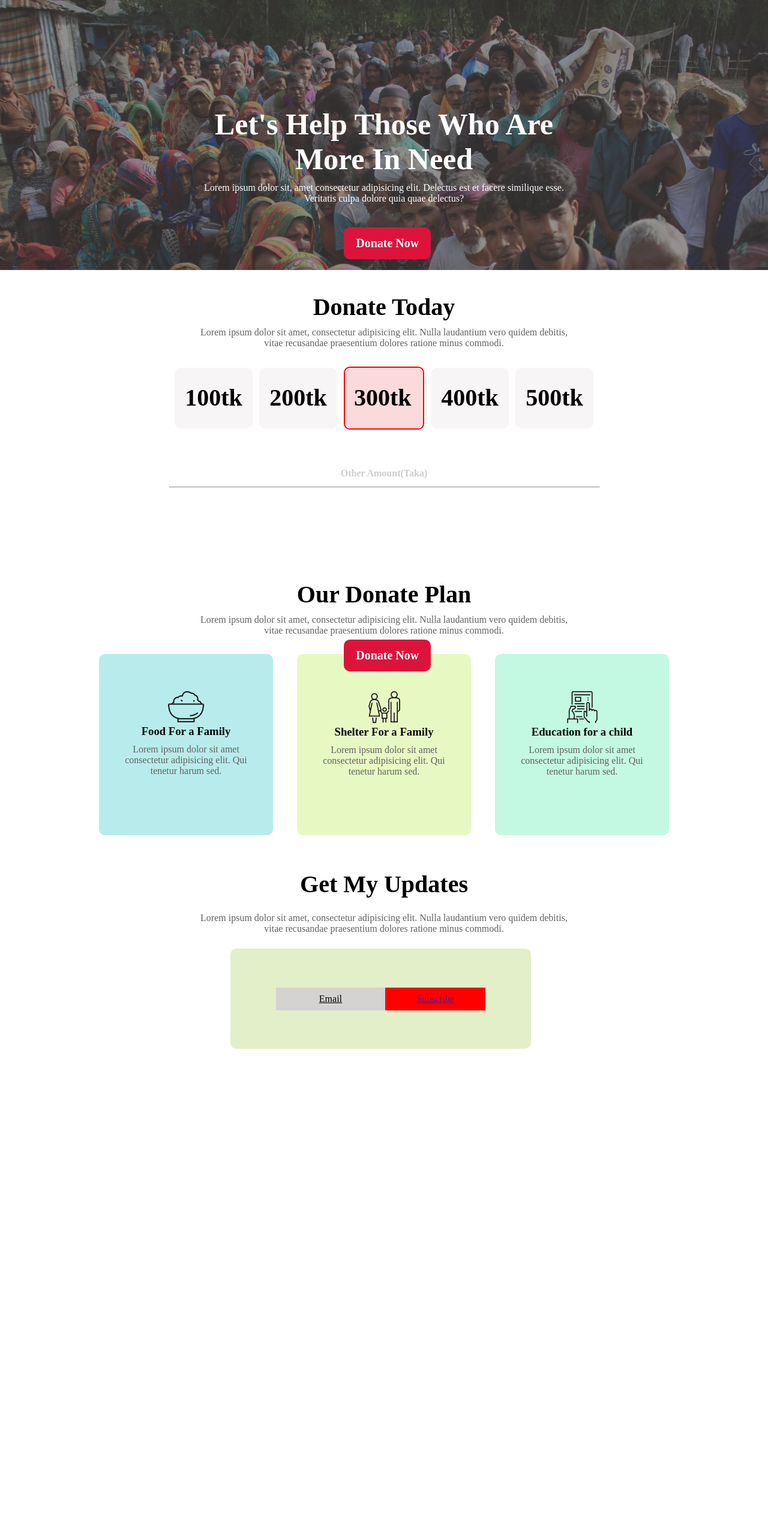
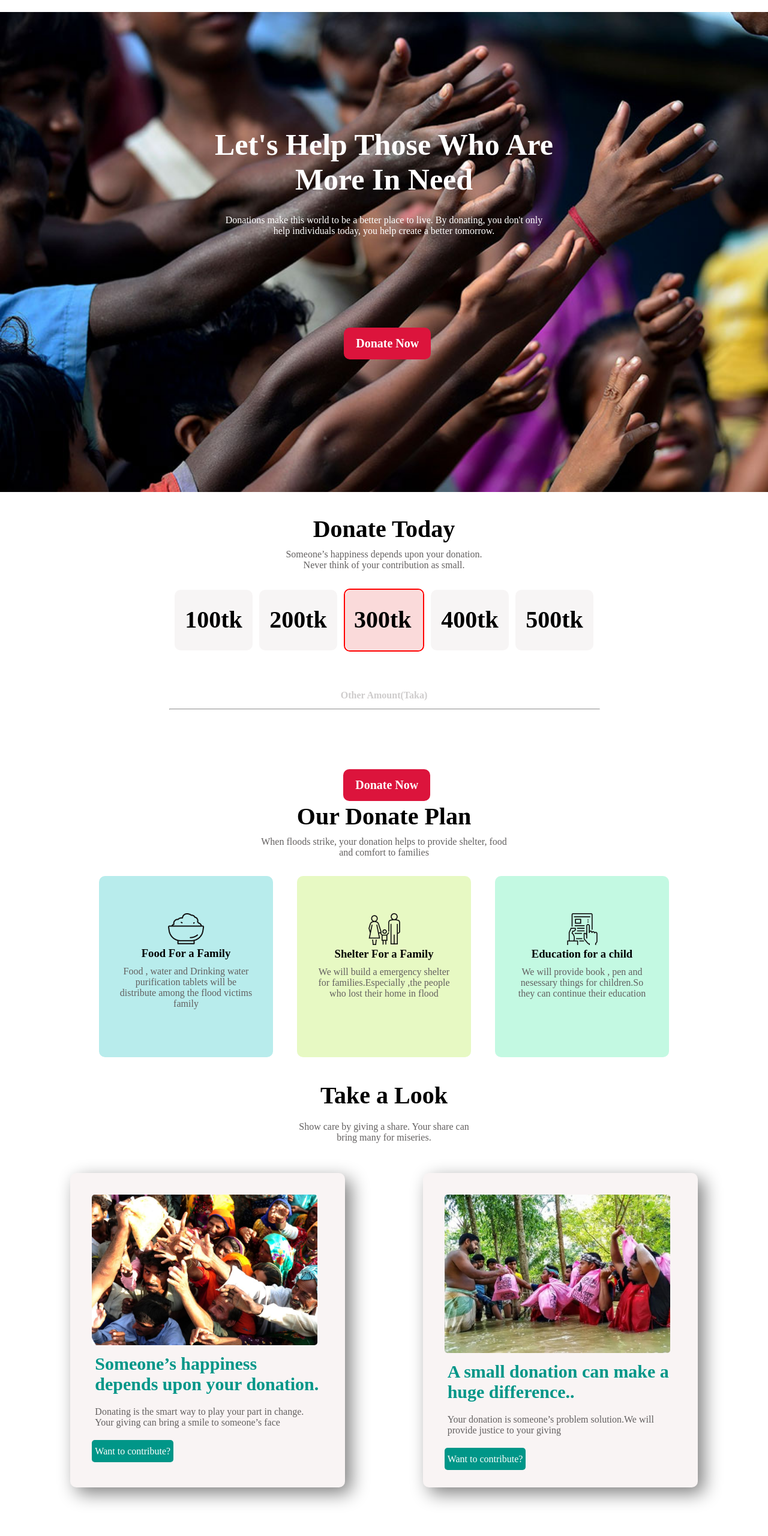
Before and after one commit to JulianaTonu/Donate-Today, a plain HTML site: page index.html in a window 1280 px wide. Shown: the top 2560 px of the page at 60% size. Before the commit the page ends 1876 px from the top, so only its background shows below. Drawn offline with Linux system fonts and the light colour scheme; a web font is replaced by a local one.

Commit message:
features

```diff
--- a/index.html
+++ b/index.html
@@ -8,16 +8,13 @@
     <link rel="stylesheet" href="style.css">
 
     <!-- fonts// -->
-    <link href="https://fonts.googleapis.com/css2?family=Alegreya:ital@1&family=Handlee&family=Kaushan+Script&family=Lato:wght@700&family=Montserrat:wght@300&family=Patrick+Hand&family=Poppins:wght@200;400&family=Rubik+Wet+Paint&display=swap" rel="stylesheet">
-
-
-    <link href="https://fonts.googleapis.com/css2?family=Alegreya:ital@1&family=Handlee&family=Kaushan+Script&family=Lato:wght@700&family=Montserrat:wght@300&family=Oxygen:wght@300&family=Patrick+Hand&family=Poppins:wght@200;400&family=Rubik+Wet+Paint&display=swap" rel="stylesheet">
+    <link href="https://fonts.googleapis.com/css2?family=Alegreya:ital@1&family=Handlee&family=Kaushan+Script&family=Lato:wght@700&family=Lobster&family=Montserrat:wght@300&family=Oxygen:wght@300&family=Patrick+Hand&family=Poppins:wght@200;400&family=Rubik+Wet+Paint&display=swap" rel="stylesheet">
 </head>
 <body>
     <section class="banner">
        <div class="banner-text">
         <h1>Let's Help Those Who Are <br>More In Need</h1>
-        <p>Lorem ipsum dolor sit, amet consectetur adipisicing elit. Delectus est et facere similique esse. <br> Veritatis culpa dolore quia quae delectus?</p>
+        <p>Donations make this world to be a better place to live. By donating, you don't only <br> help individuals today, you help create a better tomorrow.  </p>
 
       <div class="btn">
         <a href="" type="button"  >Donate Now</a>
@@ -28,7 +25,7 @@
     <!-- 2nd section// -->
     <section class="Donate-today">
         <h2>Donate Today</h2>
-        <p>Lorem ipsum dolor sit amet, consectetur adipisicing elit. Nulla laudantium vero quidem debitis, <br> vitae recusandae praesentium dolores ratione minus commodi.</p>
+        <p>Someone’s happiness depends upon your donation.<br>Never think of your contribution as small. </p>
 
     <div class="tk-box">
         <div class="box">
@@ -61,24 +58,24 @@
      -->
      <section class="Donate-plan">
         <h2>Our Donate Plan</h2>
-        <p>Lorem ipsum dolor sit amet, consectetur adipisicing elit. Nulla laudantium vero quidem debitis, <br> vitae recusandae praesentium dolores ratione minus commodi.</p>
+        <p>When floods strike, your donation helps to provide shelter, food<br> and comfort to families <br> </p>
 
 
         <div class="food-plan">
             <div class="plan">
                 <img src="icons/food.png" >
                 <h3>Food For a Family</h3>
-                <p class="para">Lorem ipsum dolor sit amet consectetur adipisicing elit. Qui tenetur harum sed.</p>
+                <p class="para">Food , water  and Drinking water purification tablets will be distribute among the flood victims family</p>
             </div>
             <div class="plan" id="p1">
                 <img src="icons/shelter.png" >
                 <h3>Shelter For a Family</h3>
-                <p class="para">Lorem ipsum dolor sit amet consectetur adipisicing elit. Qui tenetur harum sed.</p>
+                <p class="para">We will build a emergency shelter for families.Especially ,the people who lost their home in flood</p>
             </div>
             <div class="plan" id="p2">
                 <img src="icons/Frame-1.png" >
                 <h3>Education for a child</h3>
-                <p class="para">Lorem ipsum dolor sit amet consectetur adipisicing elit. Qui tenetur harum sed.</p>
+                <p class="para">We will provide book , pen and nesessary things for children.So they can continue their education</p>
             </div>
 
         </div>
@@ -87,10 +84,30 @@
 
      <!-- 4th section// -->
 
+     <h1 class="look">Take a Look</h1>
+     <p>Show care by giving a share.
+        Your share can <br> bring many for miseries.</p>
+     <section class="extra-features">
+
+        <div class="extra">
+            <img src="images/donation0.jpg" >
+            <h2>Someone’s happiness depends upon your donation.</h2>
+            <p>Donating is the smart way to play your part in change. Your giving can bring a smile to someone’s face</p>
+            <a href="" type="button" class="btn3">Want to contribute?</a>
+        </div>
+        <div class="extra">
+            <img src="images/donation11.jpg" >
+            <h2>A small donation can make a huge difference..</h2>
+            <p>Your donation is someone’s problem solution.We will provide justice to your giving</p>
+            <a href=" " type="button" class="btn3">Want to contribute?</a>
+        </div>
+     </section>
+     <!-- 5th section// -->
+
      <section class="update">
 
-        <h2>Get My Updates</h2>
-        <p>Lorem ipsum dolor sit amet, consectetur adipisicing elit. Nulla laudantium vero quidem debitis, <br> vitae recusandae praesentium dolores ratione minus commodi.</p>
+        <h2>Get Our Updates</h2>
+        <p>To get more updates about our project plan,<br> please do subscribe</p>
 
         <div class="mail">
            <div class="m1">
@@ -101,5 +118,11 @@
         </div>
         </div>
      </section>
+
+     <!-- footer section// -->
+     <section class="footer">
+        <H2>Be Humble</H2>
+        <h4>I'm gonna do it</h4>
+     </section>
 </body>
 </html>
--- a/style.css
+++ b/style.css
@@ -6,31 +6,19 @@
 }
 
 .banner{
-    background-image: url(images/donation7.jpg);
-    /* background-size: cover; */
+    background-image: url(images/donation13.jpg);
+    background-size: cover;
     background: linear-gradient(#000);
     background-repeat: no repeat;
     width: 100%;
-    height: 400px;
-    padding-top: 50px;
-    position: relative;
-    z-index: 1;
+    height: 100vh;
+
 }
-.banner::after{
-    content: '';
-    position: absolute;
-    left: 0;
-    top: 0;
-    height: 100%;
-    width: 100%;
-    background-color:rgb(78, 73, 73);
-    opacity: .6;
-    z-index: -1;
-}
+
 .banner h1{
 font-size: 50px;
 text-align: center;
-padding-top: 10%;
+padding-top: 15%;
 color: #fff;
 }
 
@@ -40,12 +28,11 @@ color: #fff;
     padding: 10px;
 }
 .btn{
-    /* display: inline-block; */
-    /* text-align: center; */
+
     position: absolute;
 
     background-color: crimson;
-    top: 82%;
+    top: 67%;
     left: 44%;
     padding: 15px 20px;
     margin:10px 10px;
@@ -134,10 +121,10 @@ hr{
 
     position: absolute;
     background-color:crimson;
-    top: 132%;
+    top: 159%;
     left: 44%;
     padding: 15px 20px;
-    margin:10px 10px;
+    margin:10px 9px;
     border-radius: 10px;
 }
 .btn2:hover{
@@ -199,7 +186,65 @@ background: rgb(231, 249, 195);
 background: rgb(195, 249, 226);
 }
 
-/* email/// */
+/* 4th section// */
+h1 {
+    text-align: center;
+    margin: 20px;
+    font-size: 40px;
+
+
+}
+p{
+    text-align: center;
+    color: rgb(99, 96, 96)
+}
+.extra-features{
+    display: flex;
+    align-items: center;
+    justify-content: space-evenly;
+}
+.extra{
+    width: 386px;
+    height: 452px;
+    background: rgb(249, 244, 244);
+    padding: 36px ;
+    margin: 50px 12px;
+    border-radius: 10px;
+    box-shadow: 10px 10px 30px gray;
+
+}
+
+
+.extra img{
+    width: 376px;
+    padding: 26px 6p;
+    border-radius: 5px;
+
+}
+.extra h2{
+    padding: 10px 5px;
+    color: #009688;
+   font-size: 30px;
+   font-weight: bolder;
+}
+.extra p{
+    padding: 10px  5px;
+    text-align: left;
+    margin-bottom: 20px;
+}
+.extra a{
+    text-decoration: none;
+    padding: 10px 5px;
+    color: #fff;
+}
+
+.btn3{
+    padding: 10px 10px;
+    background: #009688;
+    margin-top: 10px;
+    border-radius: 5px;
+}
+/*5th section  email/// */
 
 .update h2{
     text-align: center;
@@ -216,25 +261,58 @@ background: rgb(195, 249, 226);
 .mail{
     width: 451px;
     height: 127px;
-    background: rgb(227, 239, 201);
+    background: #c6ece8;
     display: flex;
     align-items: center;
     justify-content: center;
-    padding: 20px 25px;
+    padding: 20px 30px;
     margin-left:30% ;
     margin-bottom:10% ;
     border-radius: 10px;
 }
 .m1{
-    padding: 10px 72px;
+    padding: 10px 82px;
     margin: 0px;
     background-color: rgb(213, 210, 210);
+    border-radius: 3px ;
+
 }
 .m1 a{
-    color: #000;
+    color: rgb(160, 158, 158);
+    text-decoration: none;
+    text-align: left;
 }
+
 .sub{
     padding: 10px 52px;
     margin: 0px;
     background-color: red;
+    border-radius: 3px ;
 }
+.sub a{
+    text-decoration: none;
+    color: #fff;
+}
+
+/* footer// */
+
+.footer{
+background: rgb(26, 13, 13);
+width: 100%;
+height: 40%;
+padding: 50px 0;
+text-align: center;
+}
+
+.footer h2{
+    color: yellow;
+    padding: 5px 5px;
+    font-family: 'Lobster', cursive;
+}
+.footer h4{
+    color: #fff;
+    padding: 8px 5px;
+    font-size: small;
+    font: 300;
+
+}
```
